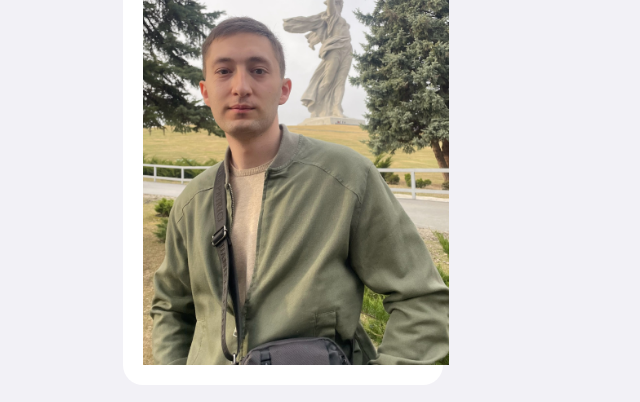
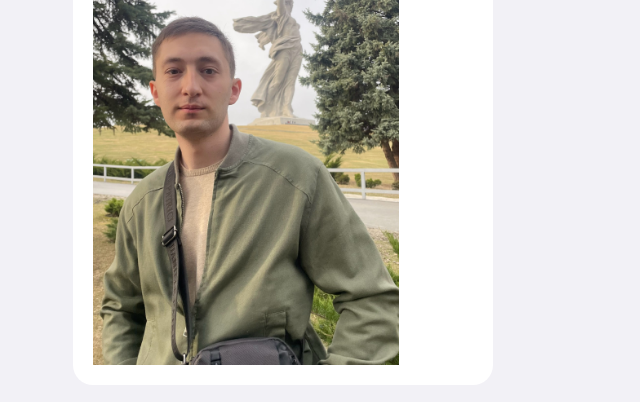
Before and after one commit to ramka0906/ramka0906.github.io, a plain HTML site: page index.html in a window 1280 px wide. Shown: the part 155-557 px from the top of the page, without its empty margins (357-997 px from the left). Drawn offline with Linux system fonts and the light colour scheme.

Commit message:
Update ios.css

```diff
--- a/ios.css
+++ b/ios.css
@@ -13,7 +13,7 @@ body {
   margin: 50px 0 20px 0;
   display: flex;
 
-  width: 320px;
+  width: 420px;
   column-gap: 20px;
   row-gap: 10px;
   border-radius: 20px;
```
